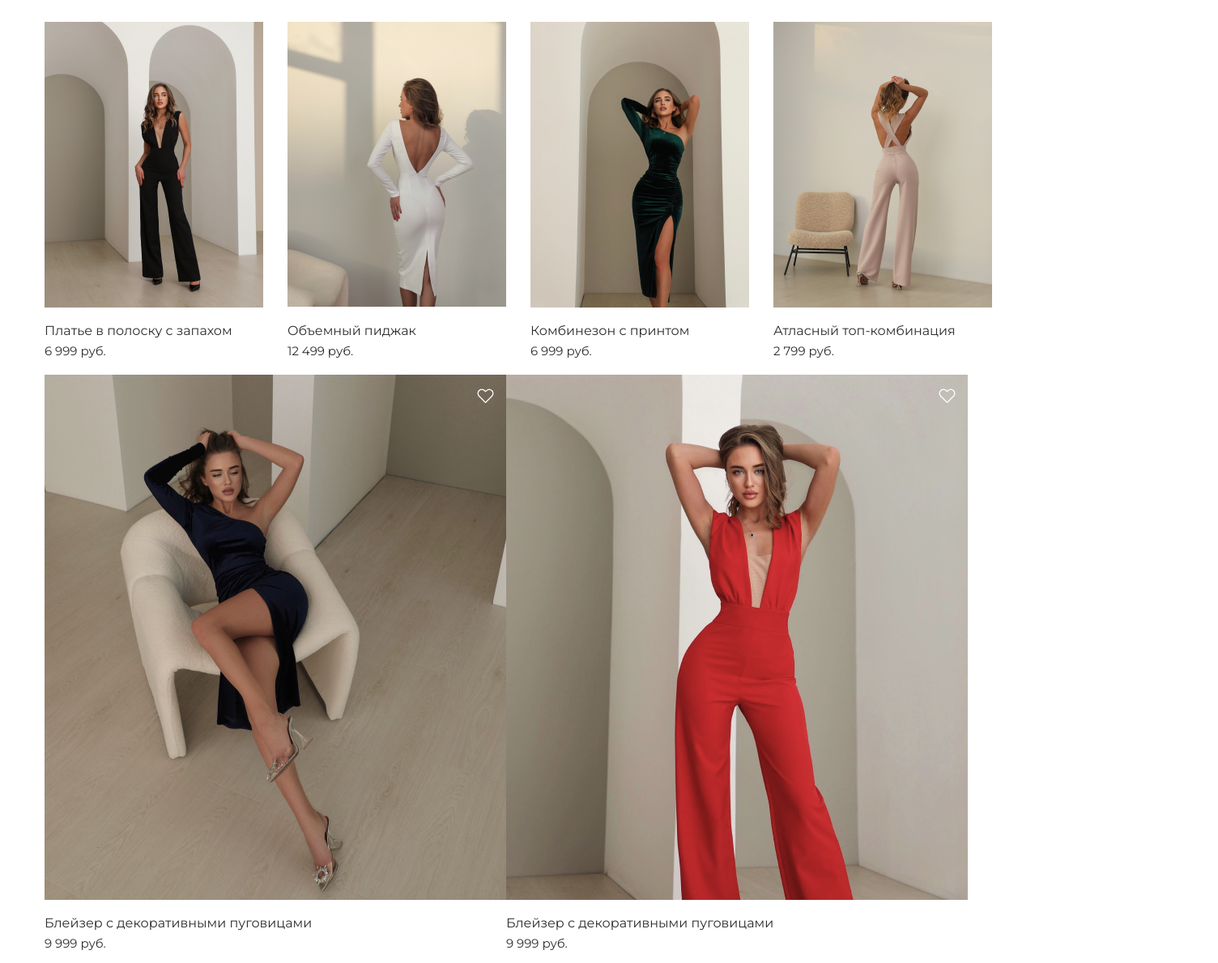
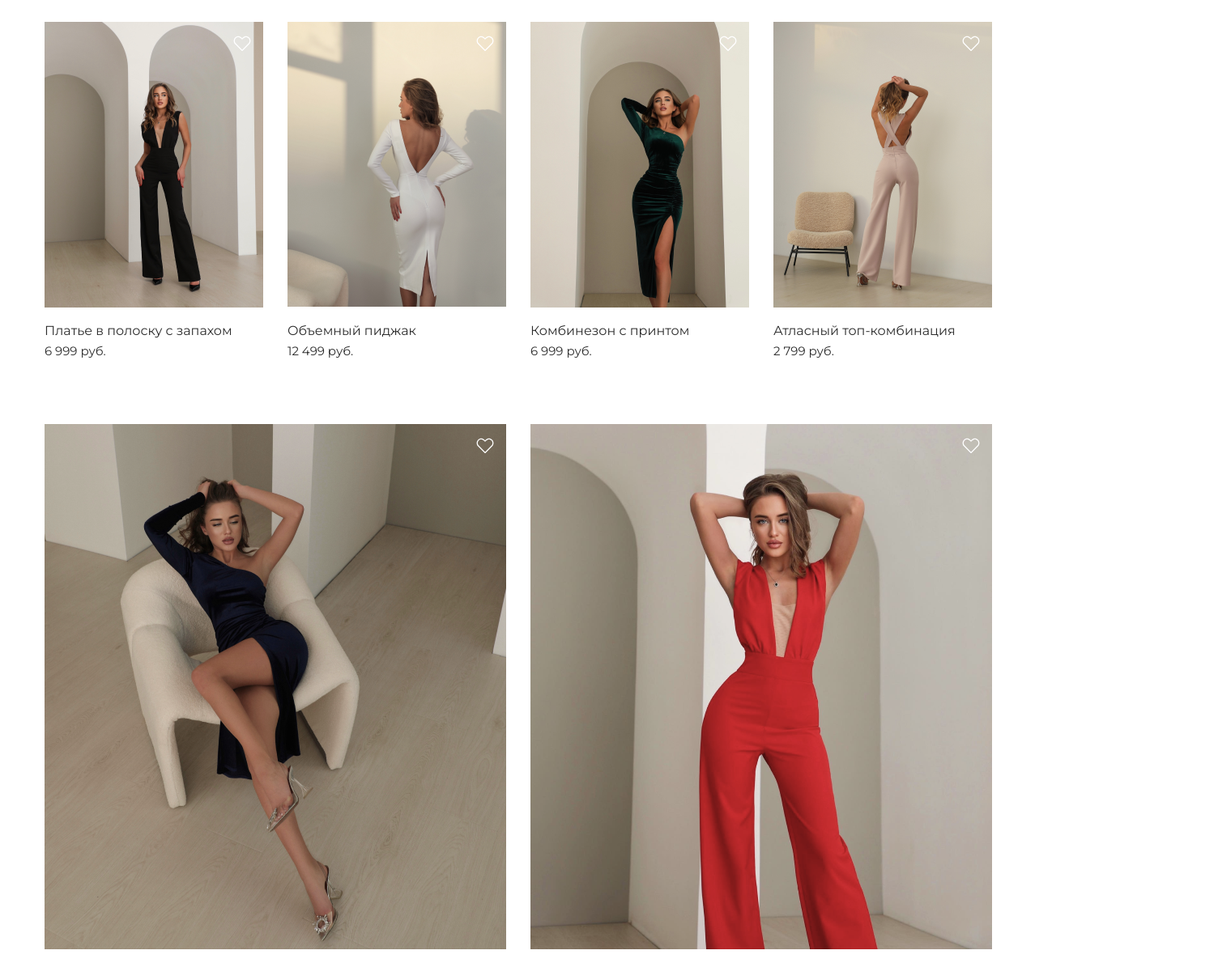
Before and after one commit to bel1semoo/sarafan, a plain HTML site: page index.html in a window 1280 px wide. Shown: the part 274-1464 px from the top of the page at 81% size, 1504 px wide, since content can reach past the window. Drawn offline with Linux system fonts and the light colour scheme; a web font is replaced by a local one.

Commit message:
commmit__4

```diff
--- a/css/index.css
+++ b/css/index.css
@@ -105,11 +105,10 @@ body{
 .collection__image {
     width:270px;
     height: 353px;
-    display:flex;
 }
 .collection__link {
-    padding:17px 15px 0 534px;
-
+    padding:17px 15px 0 0;
+    float: right
 }
 .collection__text {
     font-style: normal;
@@ -145,20 +144,24 @@ body{
 .collection__card-2 {
 }
 .collection__image-2 {
+    width: 570px;
+    height: 649px;
+    margin-top:61px;
+}
+.collection__image-2:first-child{
+    margin-right: 30px;
 }
 .img-1 {
     background-image: url("../img/IMG_4686.png");
-    width: 570px;
-    height: 649px;
-}
-.collection__link {
-}
-.collection__text {
-}
-.collection__price {
 }
 .img-2 {
     background-image: url("../img/IMG_4770.png");
-    width: 570px;
-    height: 649px;
 }
+.collection__price-2{
+    font-style: normal;
+    font-weight: 400;
+    font-size: 15px;
+    line-height: 113.9%;
+    color: #2D2D2D;
+    margin-bottom: 120px;
+}
--- a/index.html
+++ b/index.html
@@ -43,7 +43,7 @@
                 <div class="collection__group-1">
                     <div class="collection__card">
                         <div class="collection__image image-1">
-                            <button><img class="collection__link" src="../sarafan/img/Vector.svg" alt=""></button>
+                            <button class="collection__link"><img src="../sarafan/img/Vector.svg" alt=""></button>
                         </div>
                         <div class="collection__text">
                             Платье в полоску с запахом
@@ -54,7 +54,7 @@
                     </div>
                     <div class="collection__card">
                         <div class="collection__image image-2">
-                            <button><img class="collection__link" src="../sarafan/img/Vector.svg" alt=""></button>
+                            <button class="collection__link" ><img src="../sarafan/img/Vector.svg" alt=""></button>
                         </div>
                         <div class="collection__text">
                             Объемный пиджак
@@ -65,7 +65,7 @@
                     </div>
                     <div class="collection__card">
                         <div class="collection__image image-3">
-                            <button><img class="collection__link" src="../sarafan/img/Vector.svg" alt=""></button>
+                            <button class="collection__link"><img src="../sarafan/img/Vector.svg" alt=""></button>
                         </div>
                         <div class="collection__text">
                             Комбинезон с принтом
@@ -76,7 +76,7 @@
                     </div>
                     <div class="collection__card">
                         <div class="collection__image image-4">
-                            <button><img class="collection__link" src="../sarafan/img/Vector.svg" alt=""></button>
+                            <button class="collection__link"><img src="../sarafan/img/Vector.svg" alt=""></button>
                         </div>
                         <div class="collection__text">
                             Атласный топ-комбинация
@@ -89,7 +89,7 @@
                 <div class="collection__group-2">
                     <div class="collection__card-2">
                         <div class="collection__image-2 img-1">
-                            <button><img class="collection__link" src="../sarafan/img/Vector.svg" alt=""></button>
+                            <button class="collection__link"><img src="../sarafan/img/Vector.svg" alt=""></button>
                         </div>
                         <div class="collection__text">
                             Блейзер с декоративными пуговицами
@@ -100,12 +100,12 @@
                     </div>
                     <div class="collection__card-2">
                         <div class="collection__image-2 img-2">
-                            <button><img class="collection__link" src="../sarafan/img/Vector.svg" alt=""></button>
+                            <button class="collection__link"><img src="../sarafan/img/Vector.svg" alt=""></button>
                         </div>
                         <div class="collection__text">
                             Блейзер с декоративными пуговицами
                         </div>
-                        <div class="collection__price">
+                        <div class="collection__price-2">
                             9 999 руб.
                         </div>
                     </div>
@@ -113,6 +113,21 @@
            </div>
 
         </div>
-
+    <section>
+    <section class="inspiration">
+        <div class="inspiration__container">
+            <div class="inspiration__text">
+                <div class="inspiration__logo">Вдохновленные весной</div>
+                <div class="inspiration__info">
+                    <div class="inspiration__advantages">Разнообразный и богатый опыт рамки и место обучения кадров способствует подготовки и реализации форм развития. С другой стороны реализация намеченных плановых </div>
+                    <div class="inspiration__brand">О бренде</div>
+                </div>
+            </div>
+            <div class="inspiration__photos">
+                <img src="../sarafan/img/image 1.png" alt="">
+                <img src="../sarafan/img/Rectangle 4.png" alt="">
+            </div>
+        </div>
+    </section>
 </body>
 </html>
```
Also changed, not shown: img/Rectangle 4.png (added), img/image 1.png (added).
